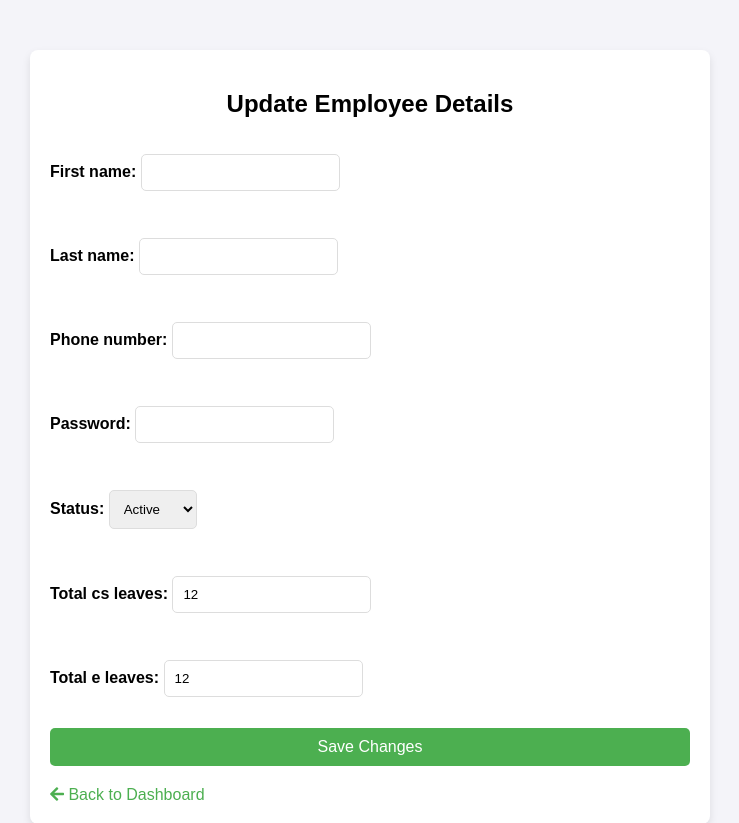
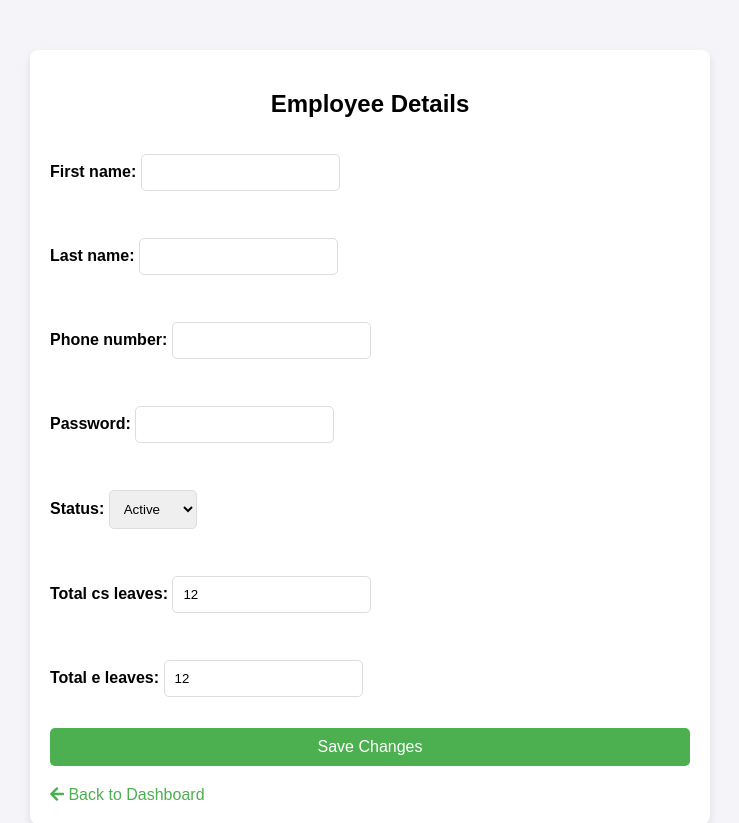
Before and after one commit to hareshwar-mali/employee-leave-management, a Django app: page /employee/add/ in a window 1280 px wide. Shown: the top 823 px of the page, without its empty margins (270-1009 px from the left). Run offline with Django 5.2, Linux system fonts and the light colour scheme; a user stored in the database is signed in.

Commit message:
file format

```diff
--- a/organisation_employee/leave_management/templates/modify_employee.html
+++ b/organisation_employee/leave_management/templates/modify_employee.html
@@ -103,7 +103,7 @@
 <body>
 
 <div class="container">
-    <h2>Update Employee Details</h2>
+    <h2>Employee Details</h2>
 
     <!-- Django Messages Display -->
     {% if messages %}
--- a/organisation_employee/leave_management/views.py
+++ b/organisation_employee/leave_management/views.py
@@ -1,3 +1,4 @@
+from django.contrib.auth.hashers import check_password
 from django.shortcuts import render, redirect, get_object_or_404
 from django.contrib.auth import authenticate, login
 from django.db.models import Count, Q
@@ -120,7 +121,6 @@ def employee_dashboard(request):
     current_month = current_date.month
     current_quarter = (current_date.month - 1) // 3 + 1
     current_year = current_date.year
-    print(current_month, current_quarter, current_year)
     leaves_this_month = EmployeeLeave.objects.filter(employee=employee, start_date__month=current_month)
     leaves_this_quarter = EmployeeLeave.objects.filter(employee=employee, start_date__quarter=current_quarter)
     leaves_this_year = EmployeeLeave.objects.filter(employee=employee, start_date__year=current_year)
```
